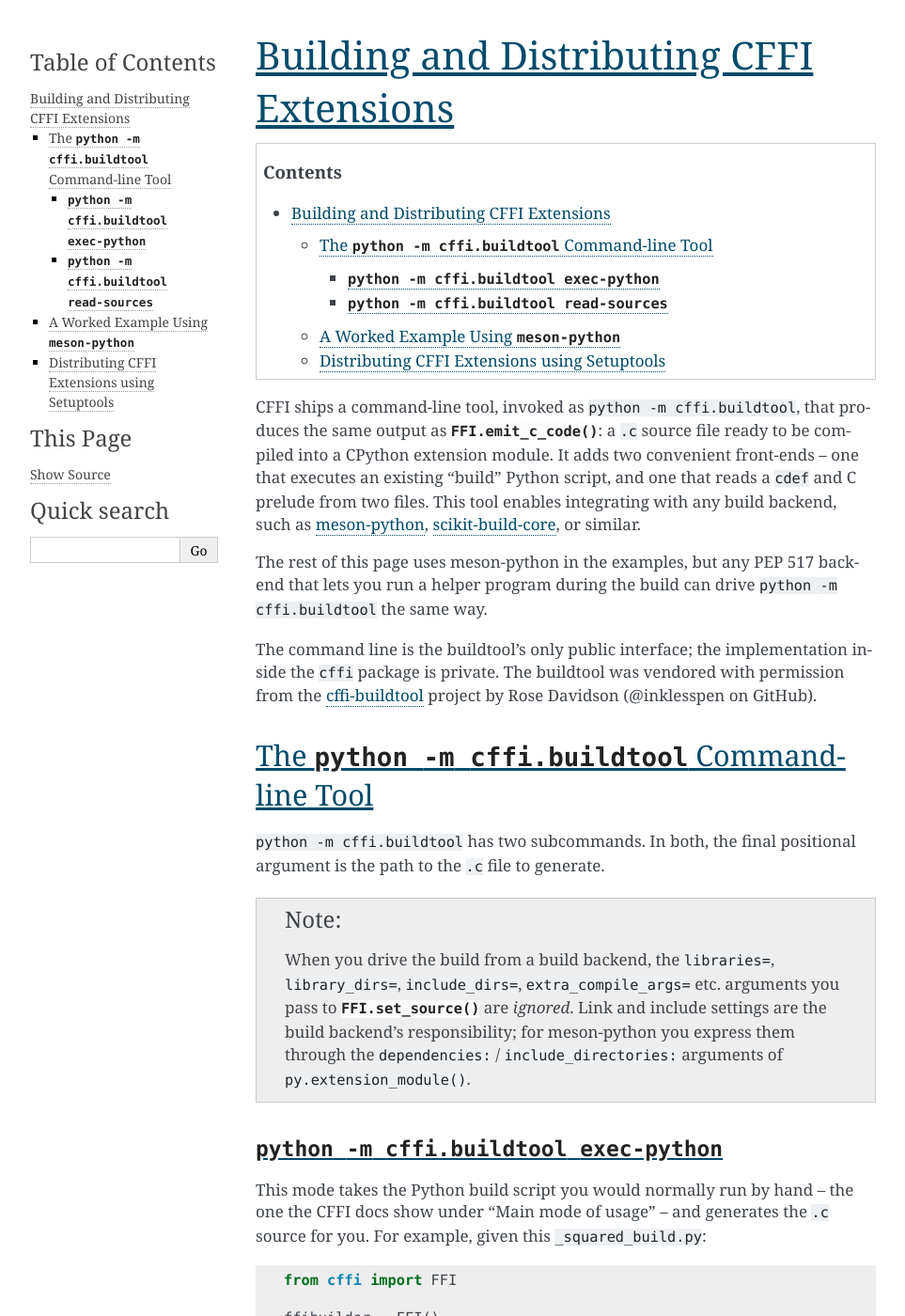
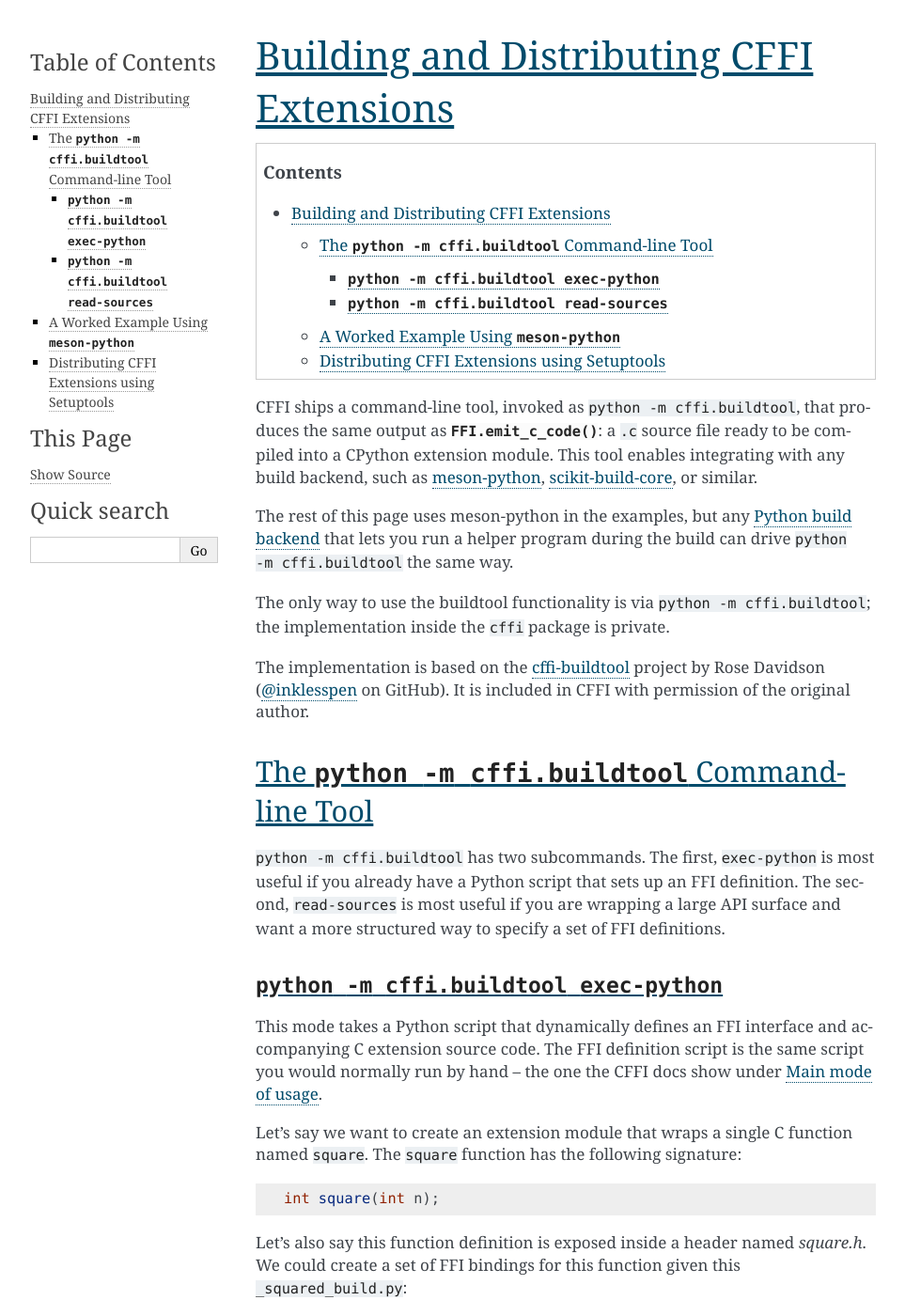
Before and after one commit to python-cffi/cffi, a Sphinx documentation site: the page built from doc/source/buildtool.rst, in a window 1280 px wide and 1400 px high. Shown: the whole window at 94% size, without its empty margins (148-1111 px from the left). Built offline with Sphinx 7.4.7, drawn with Linux system fonts in a browser that asks for light colours; some of the changed text lies outside the part shown.

Commit message:
Respond to code review comments

```diff
--- a/doc/source/buildtool.rst
+++ b/doc/source/buildtool.rst
@@ -9,48 +9,53 @@
 CFFI ships a command-line tool, invoked as ``python -m
 cffi.buildtool``, that produces the same output as
 :meth:`FFI.emit_c_code`: a ``.c`` source file ready to be compiled into
-a CPython extension module. It adds two convenient front-ends
--- one that executes an existing "build" Python script, and one that
-reads a ``cdef`` and C prelude from two files. This tool enables
+a CPython extension module. This tool enables
 integrating with any build backend, such as `meson-python
 <https://meson-python.readthedocs.io/>`_, `scikit-build-core
 <https://scikit-build-core.readthedocs.io/>`_, or similar.
 
-The rest of this page uses meson-python in the examples, but any PEP
-517 backend that lets you run a helper program during the build can
+The rest of this page uses meson-python in the examples, but any `Python build
+backend`_ that lets you run a helper program during the build can
 drive ``python -m cffi.buildtool`` the same way.
 
-The command line is the buildtool's only public interface; the
-implementation inside the ``cffi`` package is private. The buildtool
-was vendored with permission from the `cffi-buildtool`_ project by Rose
-Davidson (@inklesspen on GitHub).
+The only way to use the buildtool functionality is via ``python -m
+cffi.buildtool``; the implementation inside the ``cffi`` package is
+private.
 
+The implementation is based on the `cffi-buildtool`_ project by Rose Davidson
+(`@inklesspen`_ on GitHub). It is included in CFFI with permission of the original
+author.
+
+.. _Python build backend: https://packaging.python.org/en/latest/guides/tool-recommendations/#build-backends-for-extension-modules
 .. _cffi-buildtool: https://github.com/inklesspen/cffi-buildtool
-
+.. _@inklesspen: https://github.com/inklesspen
 
 The ``python -m cffi.buildtool`` Command-line Tool
 ==================================================
 
-``python -m cffi.buildtool`` has two subcommands. In both, the final
-positional argument is the path to the ``.c`` file to generate.
-
-.. note::
-
-   When you drive the build from a build backend, the
-   ``libraries=``, ``library_dirs=``, ``include_dirs=``,
-   ``extra_compile_args=`` etc. arguments you pass to
-   :meth:`FFI.set_source` are *ignored*. Link and include settings are
-   the build backend's responsibility; for meson-python you express
-   them through the ``dependencies:`` / ``include_directories:``
-   arguments of ``py.extension_module()``.
-
+``python -m cffi.buildtool`` has two subcommands. The first, ``exec-python`` is
+most useful if you already have a Python script that sets up an FFI
+definition. The second, ``read-sources`` is most useful if you are wrapping
+a large API surface and want a more structured way to specify a set of FFI
+definitions.
 
 ``python -m cffi.buildtool exec-python``
 ----------------------------------------
 
-This mode takes the Python build script you would normally run by
-hand -- the one the CFFI docs show under "Main mode of usage" -- and
-generates the ``.c`` source for you. For example, given this
+This mode takes a Python script that dynamically defines an FFI interface and
+accompanying C extension source code. The FFI definition script is the same
+script you would normally run by hand -- the one the CFFI docs show under
+:ref:`real-example`.
+
+Let's say we want to create an extension module that wraps a single C function named
+``square``. The ``square`` function has the following signature:
+
+.. code-block:: C
+
+   int square(int n);
+
+Let's also say this function definition is exposed inside a header named
+`square.h`. We could create a set of FFI bindings for this function given this
 ``_squared_build.py``::
 
   from cffi import FFI
@@ -64,33 +69,53 @@
       '#include "square.h"',
   )
 
-  if __name__ == "__main__":
-      ffibuilder.compile(verbose=True)
-
-you run:
+To generate the source code for the C extension, you would run:
 
 .. code-block:: console
 
     $ python -m cffi.buildtool exec-python _squared_build.py _squared.c
 
-The script is executed with ``__name__`` set to ``"cffi.buildtool"``,
-so the trailing ``if __name__ == "__main__":`` block is skipped: the
-tool only generates the C source and never compiles it.
+Many CFFI build scripts have an ``if __name__ == "__main__"`` section
+that triggers a compilation step. This is not needed for a
+``cffi.buildtool`` script, which does not generate compiled artifacts,
+only C source code. It is up to your build-backend of choice
+(e.g. meson-python) to run a C compiler and build compiled artifacts.
+If the script does have such a section it is harmless: the script is
+executed with ``__name__`` set to ``"cffi.buildtool"``, so the block is
+skipped and an existing build script works unchanged.
 
-If the :class:`cffi.FFI` is bound to a name other than ``ffibuilder``,
-pass ``--ffi-var``:
+If the :class:`cffi.FFI` is bound to a name other than ``ffibuilder``, pass
+``--ffi-var``. To make that concrete, let's say your build script creates an FFI
+object named ``make_ffi``::
+
+    from cffi import FFI
+
+    make_ffi = FFI()
+
+In that case, you would pass ``--ffi-var=make_ffi`` to ``cffi.buildtool``:
 
 .. code-block:: console
 
     $ python -m cffi.buildtool exec-python --ffi-var=make_ffi _squared_build.py _squared.c
 
+.. note::
+
+   CFFI's setuptools integration supports passing ``libraries=``,
+   ``library_dirs=``, ``include_dirs=``, and ``extra_compile_args=``
+   arguments to :meth:`FFI.set_source`. When using `cffi.buildtool`,
+   these arguments are *ignored*. Link and include settings are the
+   build backend's responsibility; for meson-python you would express
+   them through the ``dependencies``, ``include_directories``, and
+   ``c_args`` arguments of ``py.extension_module()``.
+
 ``python -m cffi.buildtool read-sources``
 -----------------------------------------
 
-For larger modules, keeping the ``cdef`` and the C source prelude in
-separate files tends to be easier to work with -- your editor
-treats them as plain C, and presubmit tooling doesn't have to parse
-them out of a string literal.
+For larger modules, keeping the FFI definition and any necessary C
+source prelude in separate files tends to be easier to work with --
+you can configure your editor to treat them as plain C, and write
+presubmit tooling that parses the FFI definition directly without
+extracting it from a Python script.
 
 Given ``squared.cdef.txt``:
 
@@ -104,15 +129,17 @@
 
    #include "square.h"
 
-you run:
+you would run the following command to generate a CFFI extension:
 
 .. code-block:: console
 
    $ python -m cffi.buildtool read-sources squared._squared squared.cdef.txt squared.csrc.c _squared.c
 
-The first positional argument is the fully qualified module name that
-will be embedded in the generated source (equivalent to the first
-argument to :meth:`FFI.set_source`).
+With all other details left exactly the same as the ``exec-python`` example.
+
+The first positional argument passed to the ``read-sources`` command is the
+fully qualified module name that will be embedded in the generated C source
+code (equivalent to the first argument to :meth:`FFI.set_source`).
 
 
 A Worked Example Using ``meson-python``
@@ -135,78 +162,36 @@
 
 ``pyproject.toml``:
 
-.. code-block:: toml
-
-  [build-system]
-  build-backend = 'mesonpy'
-  requires = ['meson-python', 'cffi']
-
-  [project]
-  name = 'squared'
-  version = '0.1.0'
-  requires-python = '>=3.9'
-  dependencies = ['cffi']
+.. literalinclude:: ../../testing/cffi1/buildtool_examples/build_script_example/pyproject.toml
+   :language: toml
 
 ``meson.build``:
 
-.. code-block:: meson
-
-  project(
-      'squared',
-      'c',
-      version: '0.1.0',
-  )
-
-  py = import('python').find_installation(pure: false)
-
-  install_subdir('src/squared', install_dir: py.get_install_dir())
-
-  square_lib = static_library(
-      'square',
-      'src/csrc/square.c',
-      include_directories: include_directories('src/csrc'),
-  )
-  square_dep = declare_dependency(
-      link_with: square_lib,
-      include_directories: include_directories('src/csrc'),
-  )
-
-  squared_ext_src = custom_target(
-      'squared-cffi-src',
-      command: [
-          py,
-          '-m', 'cffi.buildtool',
-          'exec-python',
-          '@INPUT@',
-          '@OUTPUT@',
-      ],
-      output: '_squared.c',
-      input: ['src/squared/_squared_build.py'],
-  )
-
-  py.extension_module(
-      '_squared',
-      squared_ext_src,
-      subdir: 'squared',
-      install: true,
-      dependencies: [square_dep, py.dependency()],
-  )
+.. literalinclude:: ../../testing/cffi1/buildtool_examples/build_script_example/meson.build
+   :language: meson
 
 ``src/squared/__init__.py``:
 
-.. code-block:: python
+.. literalinclude:: ../../testing/cffi1/buildtool_examples/build_script_example/src/squared/__init__.py
+   :language: python
 
-   from ._squared import ffi, lib
+``src/squared/_squared_build.py``:
 
+.. literalinclude:: ../../testing/cffi1/buildtool_examples/build_script_example/src/squared/_squared_build.py
+   :language: python
 
-   def squared(n):
-       return lib.square(n)
+``src/csrc/square.h``:
 
-``src/squared/_squared_build.py``, ``src/csrc/square.h`` and
-``src/csrc/square.c`` contain the snippets shown above.
+.. literalinclude:: ../../testing/cffi1/buildtool_examples/build_script_example/src/csrc/square.h
+   :language: C
 
-Build and install the project with any PEP 517 front-end. For
-example:
+``src/csrc/square.c``:
+
+.. literalinclude:: ../../testing/cffi1/buildtool_examples/build_script_example/src/csrc/square.c
+   :language: C
+
+Build and install the project with any Python build front-end. For
+example, with `pip`, in the root `squared` directory:
 
 .. code-block:: console
 
@@ -215,8 +200,35 @@
   49
 
 To switch this project to ``read-sources`` mode, replace
-``_squared_build.py`` with two files (``_squared.cdef.txt`` and
-``_squared.csrc.c``), then change the ``custom_target`` command to:
+``_squared_build.py`` with two files, so that the project layout
+becomes:
+
+.. code-block:: text
+
+  squared/
+  ├── pyproject.toml
+  ├── meson.build
+  └── src/
+      ├── squared/
+      │   ├── __init__.py
+      │   ├── squared.cdef.txt
+      │   └── squared.csrc.c
+      └── csrc/
+          ├── square.h
+          └── square.c
+
+The first new file, ``squared.cdef.txt``, contains the FFI definition:
+
+.. literalinclude:: ../../testing/cffi1/buildtool_examples/cdef_example/src/squared/squared.cdef.txt
+   :language: python
+
+and the second, ``squared.csrc.c``, contains the C source prelude:
+
+.. literalinclude:: ../../testing/cffi1/buildtool_examples/cdef_example/src/squared/squared.csrc.c
+   :language: python
+
+then change two spots in the ``meson.build`` file.  First, update the ``custom_target``
+``command`` to call ``python -m cffi.buildtool read-sources`` with two input arguments:
 
 .. code-block:: meson
 
@@ -230,11 +242,11 @@
     '@OUTPUT@',
   ],
 
-and list both files under ``input:``:
+and then list both of the FFI specification files under ``input``:
 
 .. code-block:: meson
 
-  input: ['src/squared/_squared.cdef.txt', '_squared.csrc.c']
+  input: ['src/squared/squared.cdef.txt', 'src/squared/squared.csrc.c']
 
 Distributing CFFI Extensions using Setuptools
 =============================================
```
Also changed, not shown: doc/source/cdef.rst (+8 -5 lines), 2 other files.
